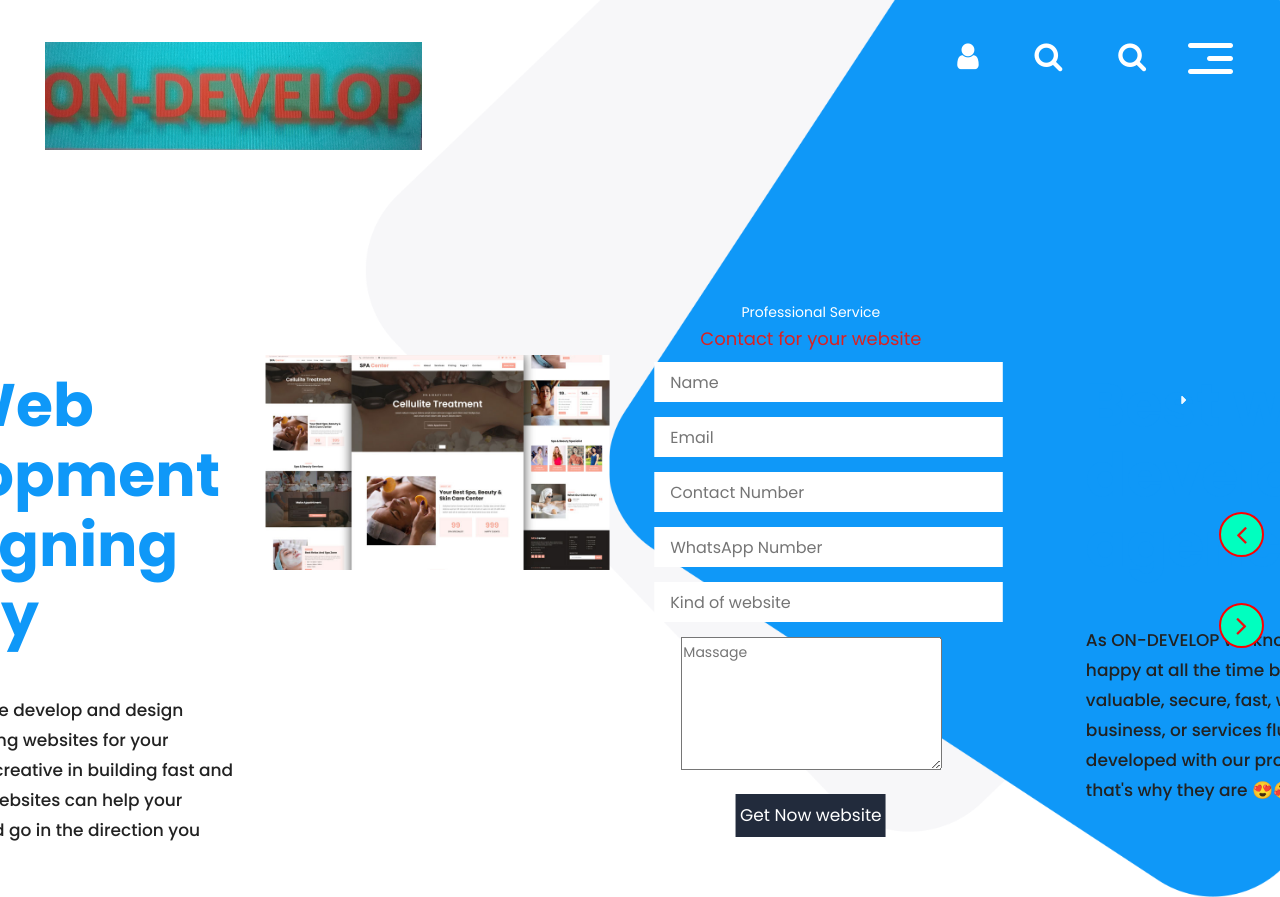
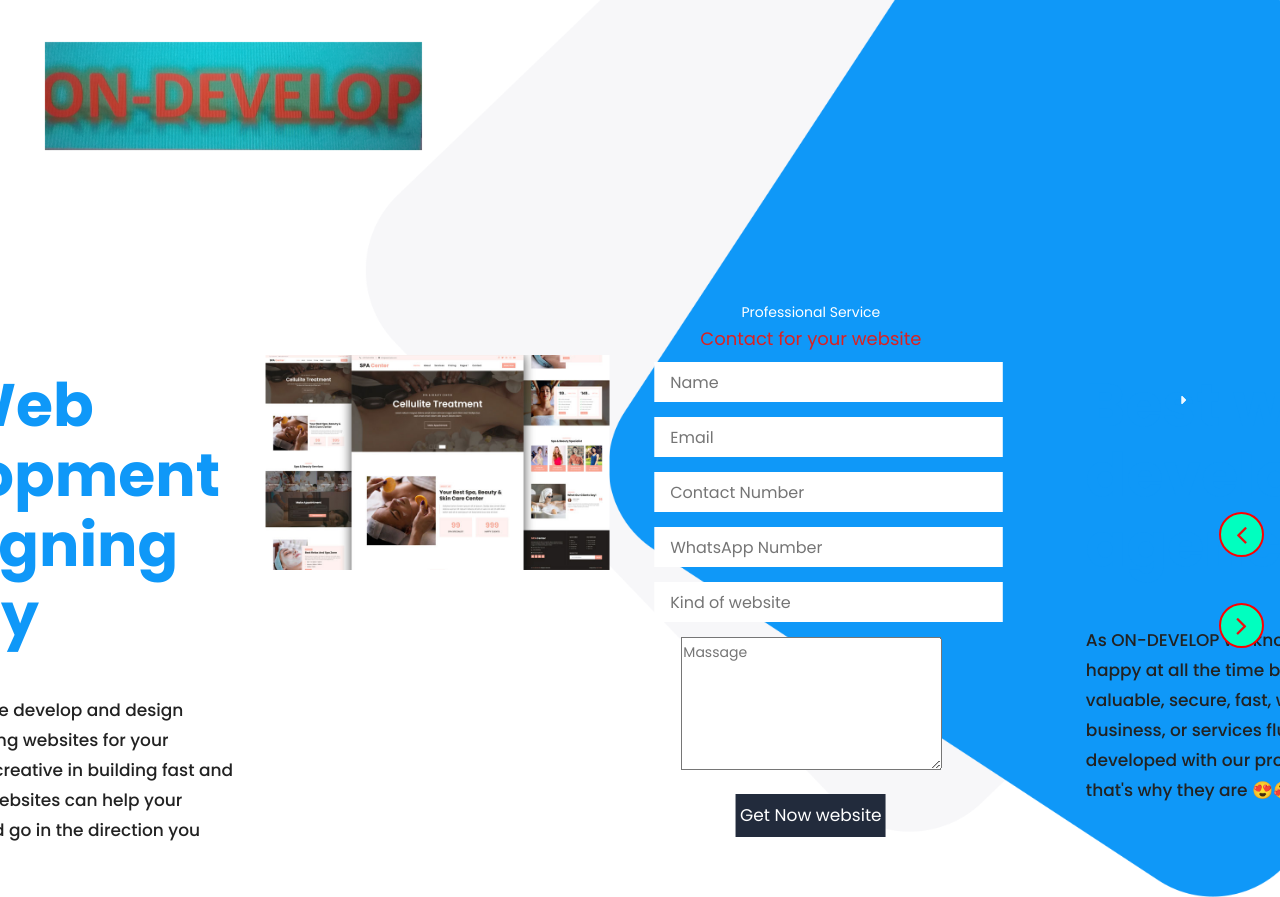
Before and after one commit to KINGjodasi/ON-DEVELOP, a plain HTML site: page index.html in a window 1280 px wide. Shown: the top 897 px of the page. Drawn offline with nearby package versions, Linux system fonts and the light colour scheme; files whose address does not match are found by name.

Commit message:
Update index.html

```diff
--- a/index.html
+++ b/index.html
@@ -55,16 +55,6 @@
                   <div class="col-md-4 col-sm-4">
                      <div class="logo">
                         <a href="index.html"><img src="images/logo.jpg" alt="#" /></a>
-                     </div>
-                  </div>
-                  <div class="col-md-8 col-sm-8">
-                     <div class="right_bottun">
-                        <ul class="conat_info d_none ">
-                           <li><a href="#"><i class="fa fa-user" aria-hidden="true"></i></a></li>
-                           <li><a href="#"><i class="fa fa-search" aria-hidden="true"></i></a></li>
-                           <li><a href="#"><i class="fa fa-search" aria-hidden="true"></i></a></li>
-                        </ul>
-                        <button class="openbtn" onclick="openNav()"><img src="images/menu_icon.png" alt="#"/> </button>
                      </div>
                   </div>
                </div>
```
